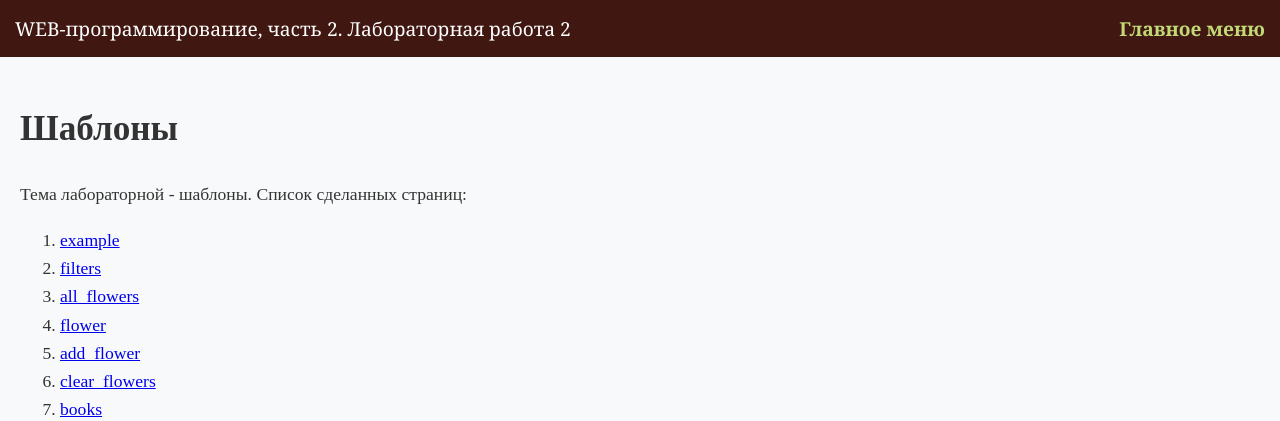
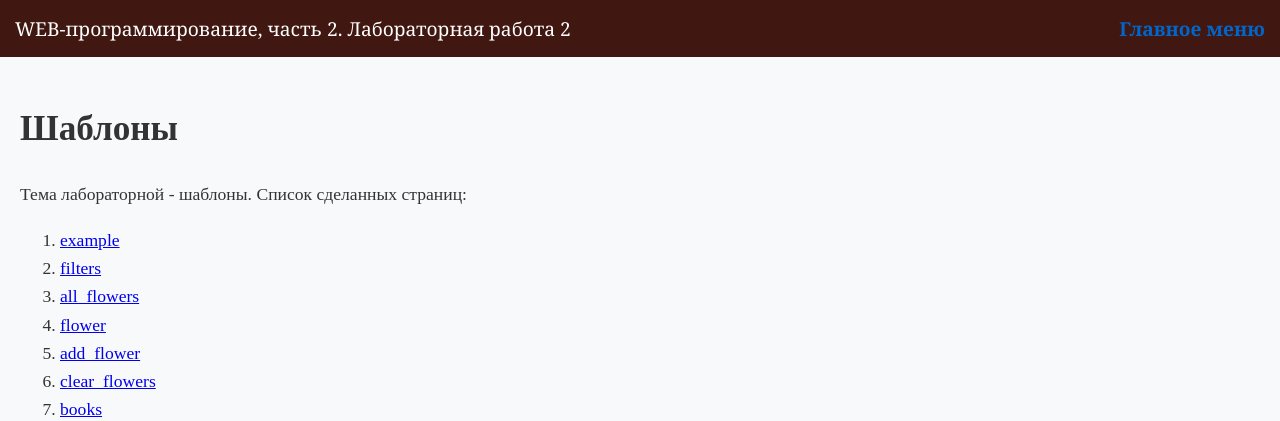
Before and after one commit to rieonnn/zelebobka, a Flask app: page /lab2/ in a window 1280 px wide. Shown: the top 421 px of the page. Run offline with Flask 3, Linux system fonts and the light colour scheme.

Commit message:
Фавиконка

```diff
--- a/templates/base.html
+++ b/templates/base.html
@@ -5,6 +5,11 @@
     <meta name="viewport" content="width=device-width, initial-scale=1.0">
     <title>Ирина Андреева. {% block lab %}{% endblock %}</title>
     <link rel="stylesheet" href="{{ url_for('static', filename='main.css') }}">
+
+    <!-- Фавиконки -->
+    <link rel="icon" type="image/png" sizes="32x32" href="{{ url_for('static', filename='favicon-32x32.png') }}">
+    <link rel="icon" type="image/png" sizes="16x16" href="{{ url_for('static', filename='favicon-16x16.png') }}">
+    <link rel="shortcut icon" href="{{ url_for('static', filename='favicon.ico') }}">
 </head>
 <body>
     <header>
@@ -13,7 +18,7 @@
                 WEB-программирование, часть 2. {{ self.lab() }}
             </div>
             <nav>
-                <a href="/" style="text-decoration: none; font-weight: bold; color: #c1da77;">
+                <a href="{{ url_for('index') }}" style="text-decoration: none; font-weight: bold; color: #0066cc;">
                     Главное меню
                 </a>
             </nav>
```
Also changed, not shown: static/favicon.ico (added).
